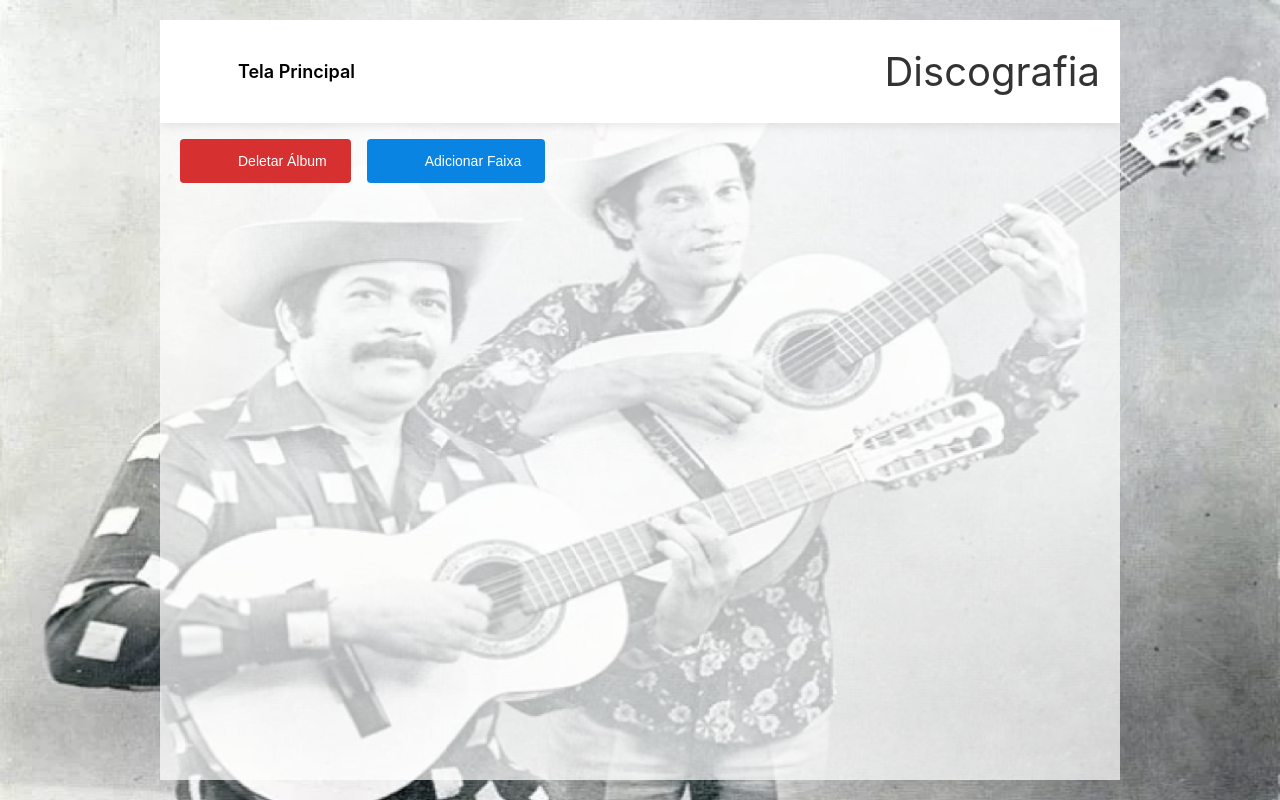
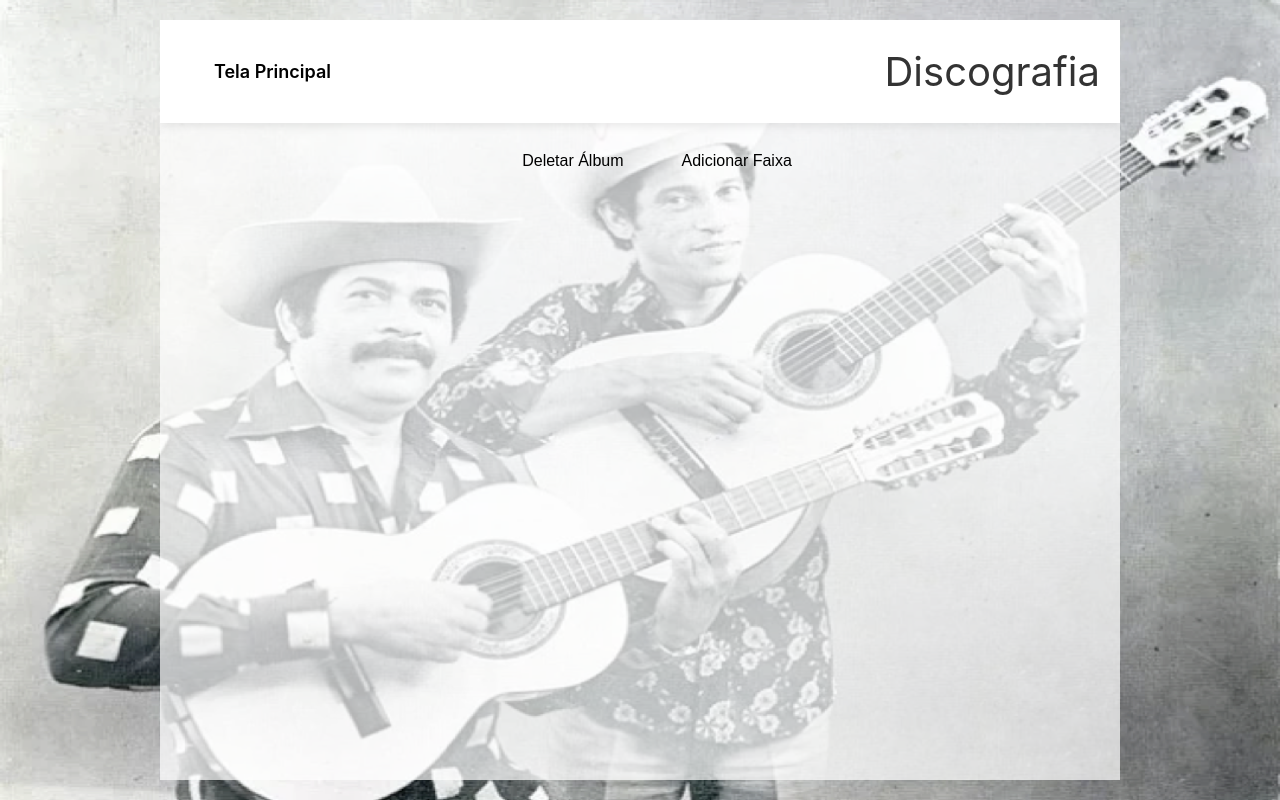
Before and after one commit to GabrielLaminas/react-discografia, a React (Create React App) app: page /discografia/1 in a window 1280 px wide. Built offline with nearby package versions, Linux system fonts and the light colour scheme; no server answers; some icons are missing.

Commit message:
adicionando estilos finais aos buttons de ação

```diff
--- a/src/Layout/Albuns/Albuns.css
+++ b/src/Layout/Albuns/Albuns.css
@@ -1,6 +1,6 @@
 .albuns__container{
   height: calc(100vh - 330px);
-  padding: 8px 20px;
+  padding: 0px 20px;
   overflow-y: scroll;
 }
 
--- a/src/Pages/Discografia/Discografia.css
+++ b/src/Pages/Discografia/Discografia.css
@@ -2,7 +2,7 @@
 .Section__discografia{
   padding: 0 20px;
   display: flex;
-  gap: 16px;
+  gap: 24px;
   flex-wrap: wrap;
   align-items: center;
 }
@@ -21,7 +21,7 @@
 }
 
 .Header__discografia a{
-  padding: 16px 24px;
+  padding: 16px 0;
   display: flex;
   align-items: center;
   gap: 10px;
@@ -39,17 +39,36 @@
   fill: rgba(0, 0, 0, .5);
 }
 
+.Section__discografia{
+  justify-content: center;
+}
+
 .Section__discografia button{
-  padding: 10px 24px;
+  padding: 10px 0;
   display: flex;
   align-items: center;
   gap: 10px;
-  color: white;
-  font-size: 0.875rem;
-  text-decoration: none;
+  background-color: transparent;
+  color: black;
+  font-size: 1rem;
+  font-weight: 500;
   border-radius: 4px;
   cursor: pointer;
   border: 0;
+  transition: all .2s;
+}
+
+.Section__discografia .Discografia__deleteAlbum:hover{
+  color: #d63031;
+  fill: #d63031;
+}
+.Section__discografia .Discografia__adicionarFaixa:hover{
+  color: #27ae60;
+  fill: #27ae60;
+}
+.Section__discografia .Discografia__deleteFaixa:hover{
+  color: #d63031;
+  fill: #d63031;
 }
 
 .Discografia__container{
@@ -71,4 +90,15 @@
     font-weight: 400;
     font-size: 2rem;
   }
+
+  .Discografia__deleteAlbum span,
+  .Discografia__adicionarFaixa span,
+  .Discografia__deleteFaixa span,
+  .Header__discografia a span{
+    display: none;
+  }
+
+  .Discografia__container h1{
+    font-size: 1.25rem;
+  }
 }
--- a/src/Pages/Discografia/Discografia.js
+++ b/src/Pages/Discografia/Discografia.js
@@ -60,35 +60,35 @@ const Discografia = () => {
         <header className='Header__discografia'>
           <Link to="/">
             <box-icon name='home-alt-2' />
-            Tela Principal
+            <span>Tela Principal</span>
           </Link>
           <h1>Discografia</h1>
         </header>
 
         <section className='Section__discografia'>
           <button
-            style={{backgroundColor: '#d63031'}}
+            className='Discografia__deleteAlbum'
             onClick={() => setModal((modal) => ({state: !modal.state, type: 'deleteAlbum'}))}
           >
-            <box-icon name='folder-minus' color='white' />
-            Deletar Álbum
+            <box-icon name='folder-minus'/>
+            <span>Deletar Álbum</span>
           </button>
 
           <button
-            style={{backgroundColor: '#0984E3'}}
+            className='Discografia__adicionarFaixa'
             onClick={() => setModal((modal) => ({state: !modal.state, type: 'createFaixa'}))}
           >
-            <box-icon name='list-plus' color='white' />
-            Adicionar Faixa
+            <box-icon name='list-plus' />
+            <span>Adicionar Faixa</span>
           </button>
 
           {dataAlbum?.tracks.length > 0 && (
             <button
-              style={{backgroundColor: '#d63031'}}
+              className='Discografia__deleteFaixa'
               onClick={() => setModal((modal) => ({state: !modal.state, type: 'deleteFaixa'}))}
             >
-              <box-icon name='list-minus' color='white' />
-              Deletar Faixa
+              <box-icon name='list-minus'/>
+              <span>Deletar Faixa</span>
             </button>
           )}
         </section>
```
